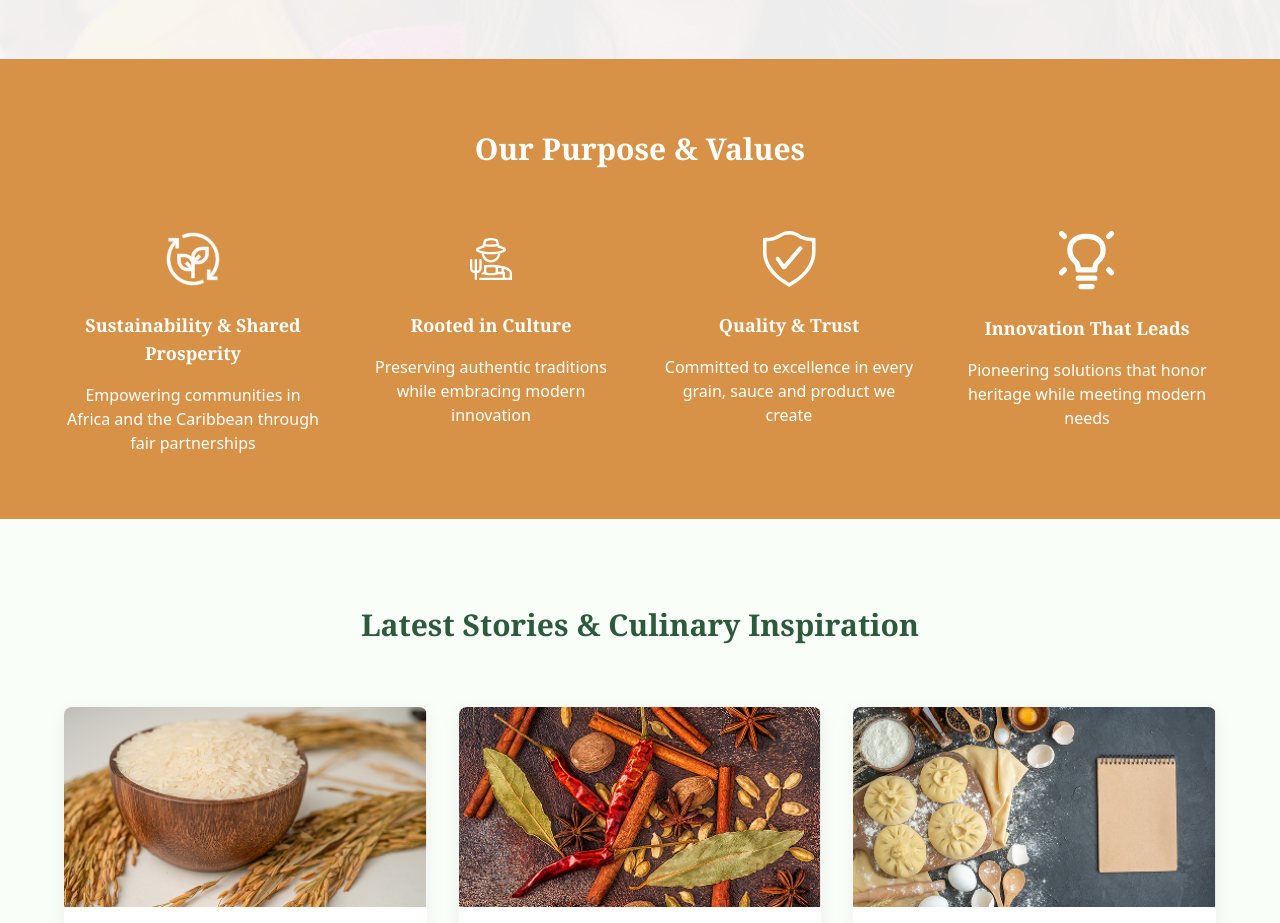
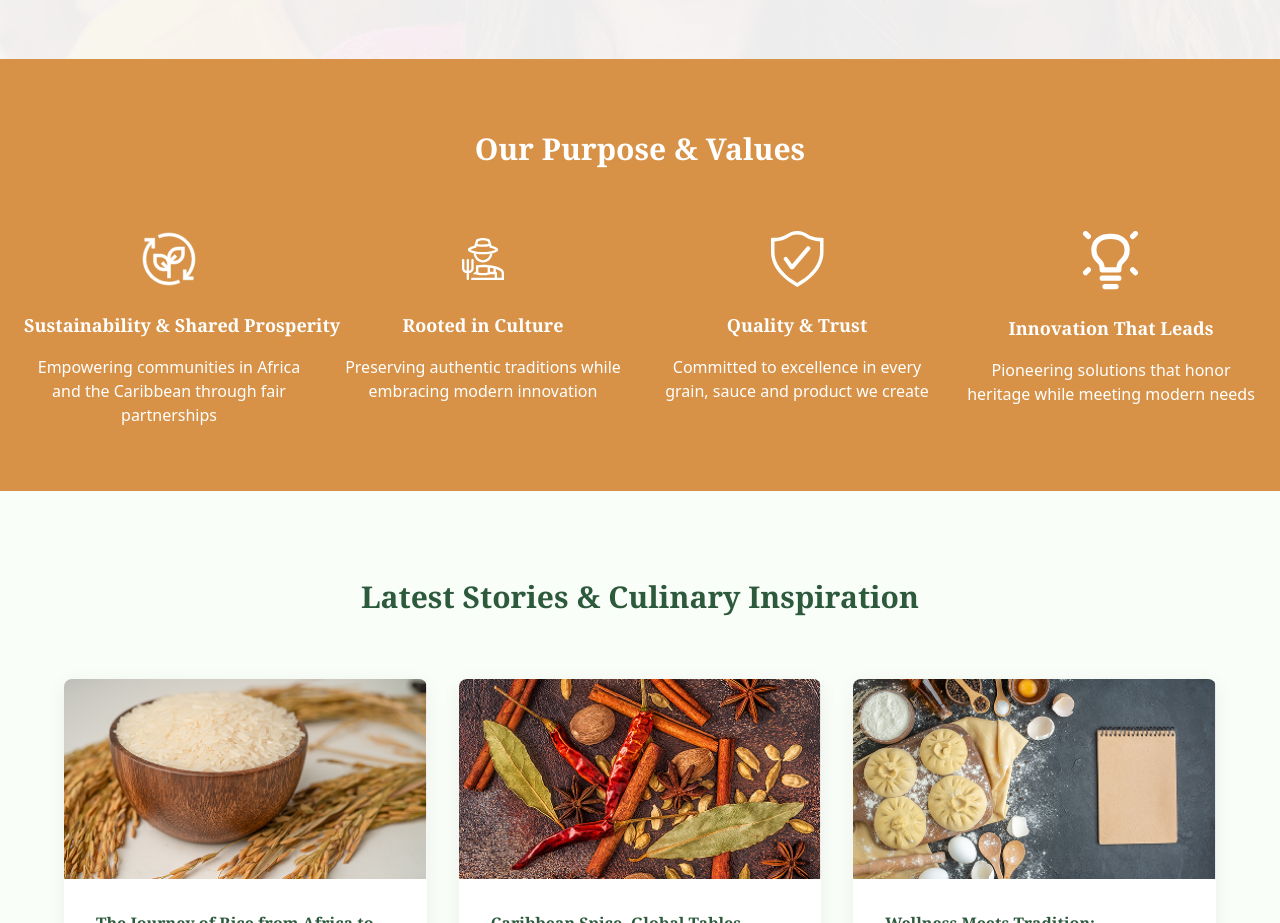
Before and after one commit to sathvika-sanem/zoiko-foods-corp, a Next.js app in the folder my-first-app/: page / in a window 1280 px wide. Shown: the part 2160-3083 px from the top of the page. Built offline with nearby package versions, Linux system fonts and the light colour scheme.

Commit message:
Update Purpose component: adjust layout dimensions and improve text wrapping for better readability

```diff
--- a/my-first-app/app/components/Purpose.tsx
+++ b/my-first-app/app/components/Purpose.tsx
@@ -30,7 +30,7 @@ export default function Purpose() {
 
   return (
     <section className="bg-[#D79247] py-16">
-      <div className="max-w-[1200px] mx-auto px-6">
+      <div className="max-w-[1300px] mx-auto px-6">
         {/* Heading */}
         <h2
           className="text-center text-[30px] font-bold leading-[52px] text-white"
@@ -40,7 +40,7 @@ export default function Purpose() {
         </h2>
 
         {/* Cards */}
-        <div className="grid grid-cols-1 md:grid-cols-2 lg:grid-cols-4 gap-10 mt-14">
+        <div className="grid grid-cols-1 md:grid-cols-2 lg:grid-cols-4 gap-6 mt-14">
           {values.map((item) => (
             <div key={item.title} className="text-center">
               {/* Icon */}
@@ -55,14 +55,14 @@ export default function Purpose() {
 
               {/* Title */}
               <h3
-                className="text-[18px] font-bold leading-7 text-white"
+                className="text-[18px] font-bold leading-7 text-white whitespace-nowrap"
                 style={{ fontFamily: "Georgia" }}
               >
                 {item.title}
               </h3>
 
               {/* Description */}
-              <p className="mt-4 text-[16px] leading-6 text-white">
+              <p className="mt-4 text-[16px] leading-6 text-white max-w-[300px] mx-auto">
                 {item.description}
               </p>
             </div>
```
